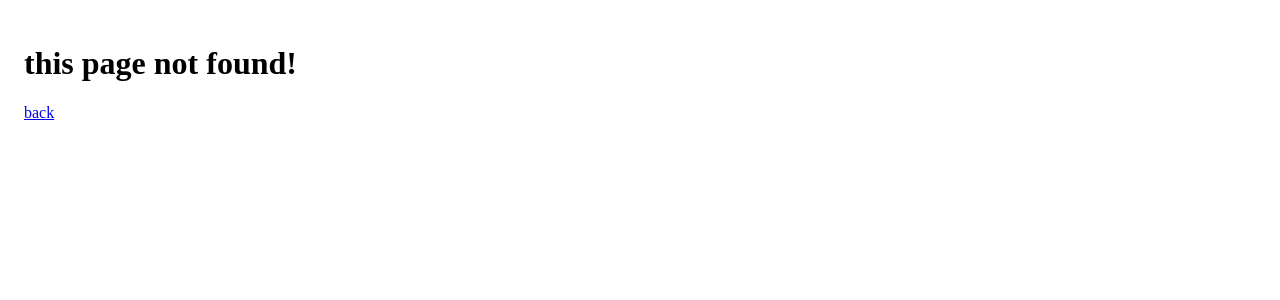
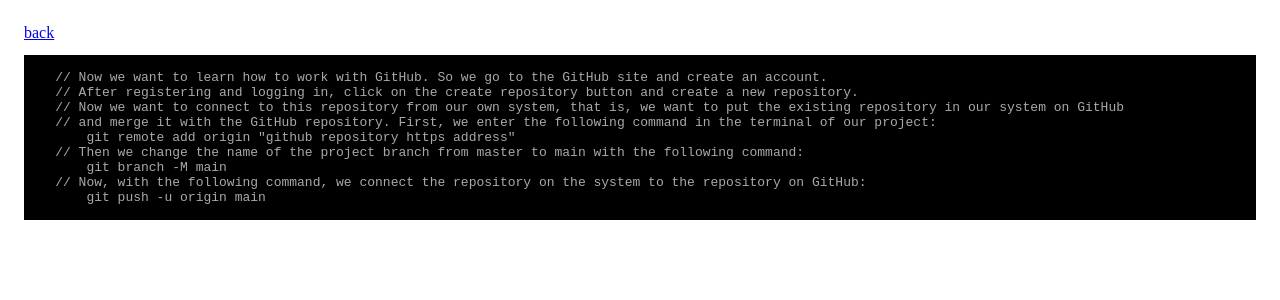
Before and after one commit to arefmaghdam/review-of-react-testing, a Next.js app: page /components/git/github-account-making in a window 1280 px wide. Before the commit this address had no page. Shown: the top 300 px of the page. Built offline with nearby package versions, Linux system fonts and the light colour scheme.

Commit message:
add github account making and remote command

```diff
--- /dev/null
+++ b/pages/components/git/github-account-making.tsx
@@ -0,0 +1,28 @@
+import React from "react";
+import styles from "../../../styles/Home.module.css";
+import Link from "next/link";
+import CodePreview from "../code-preview";
+
+const GitHubAccountMaking = () => {
+  return (
+    <div className={styles.subPages}>
+      <Link href="/">back</Link>
+      <CodePreview
+        imgURL=""
+        content={`
+    // Now we want to learn how to work with GitHub. So we go to the GitHub site and create an account.
+    // After registering and logging in, click on the create repository button and create a new repository.
+    // Now we want to connect to this repository from our own system, that is, we want to put the existing repository in our system on GitHub
+    // and merge it with the GitHub repository. First, we enter the following command in the terminal of our project:
+        git remote add origin "github repository https address"
+    // Then we change the name of the project branch from master to main with the following command:
+        git branch -M main
+    // Now, with the following command, we connect the repository on the system to the repository on GitHub:
+        git push -u origin main
+        `}
+      />
+    </div>
+  );
+};
+
+export default GitHubAccountMaking;
--- a/pages/components/react-testing-provider.jsx
+++ b/pages/components/react-testing-provider.jsx
@@ -22,6 +22,9 @@ const ReactTestingProvider = () => {
         <Link href="/components/git/git-branch">git-branch</Link>
         <Link href="/components/git/git-merge">git-merge</Link>
         <Link href="/components/git/github-gitlab">github-gitlab</Link>
+        <Link href="/components/git/github-account-making">
+          github-account-making
+        </Link>
       </div>
       <div>
         <h3>Redux and Redux Toolkit</h3>
```
